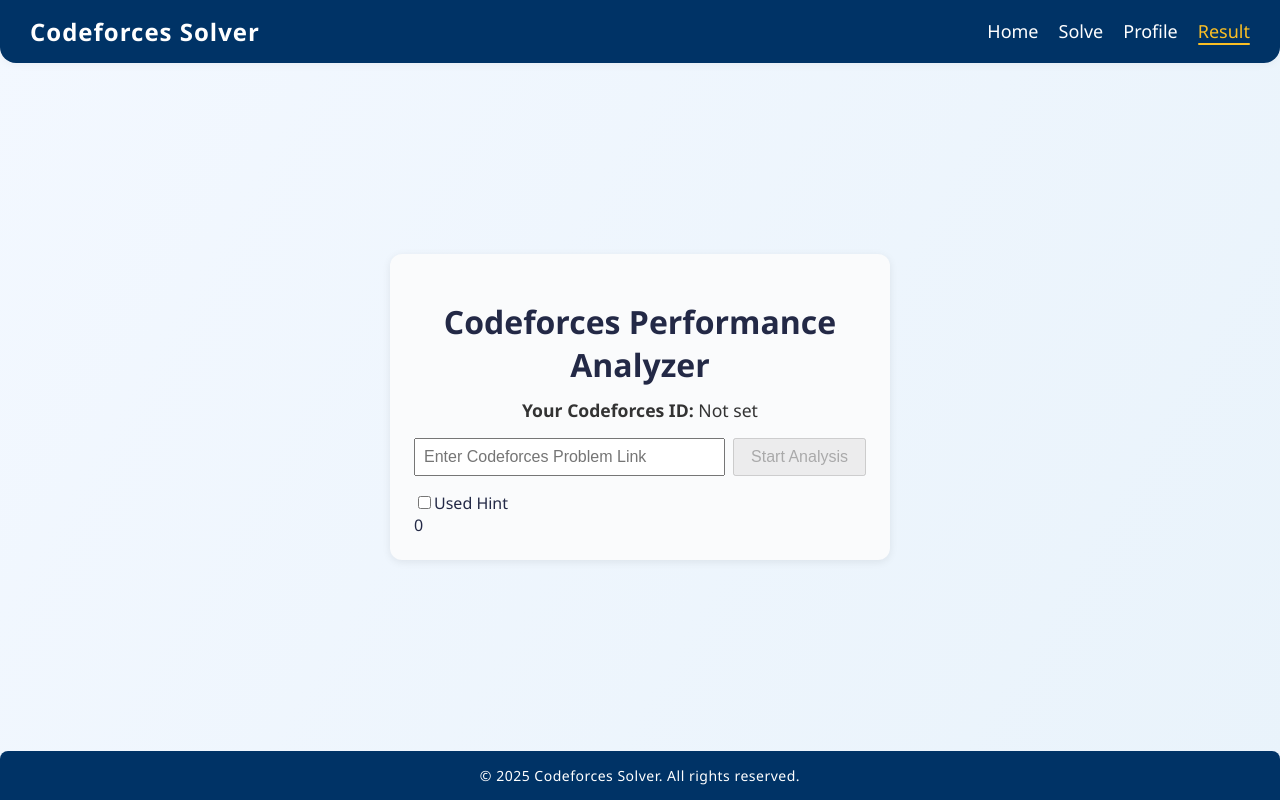
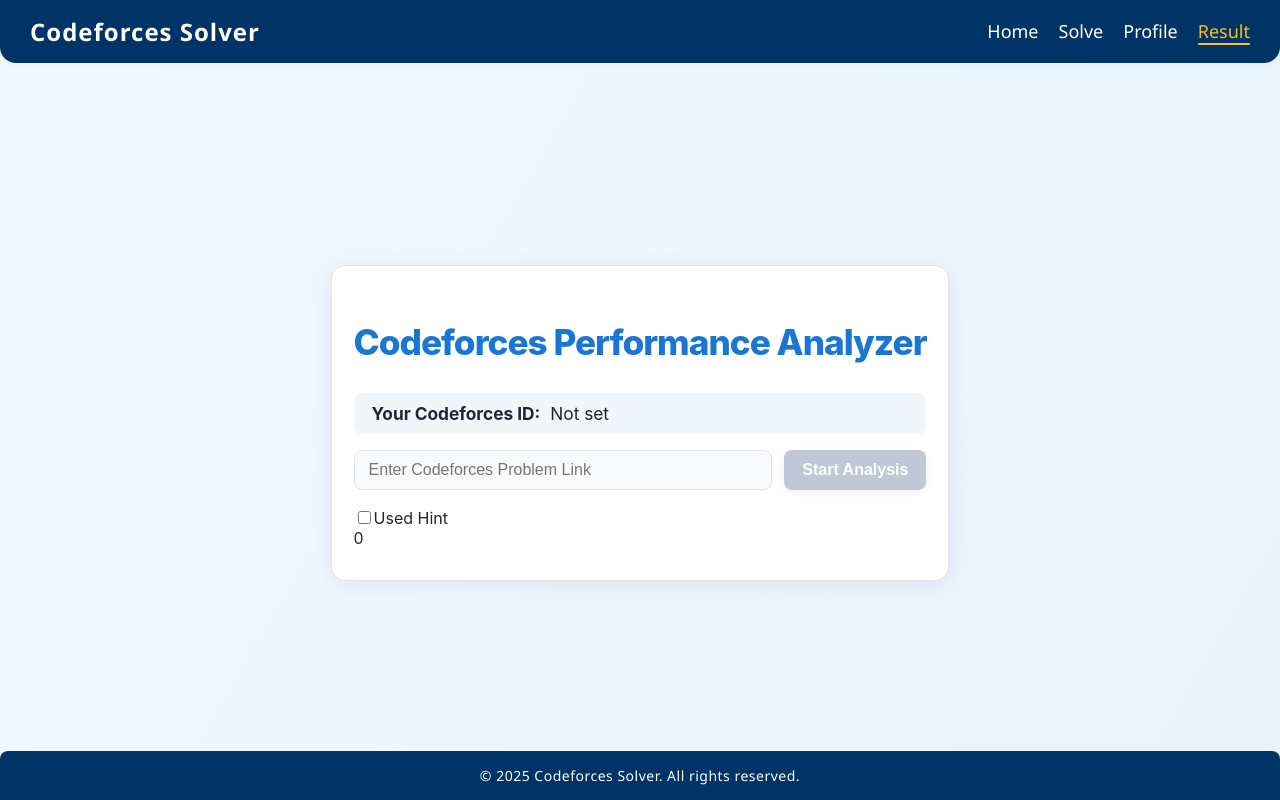
Before and after one commit to Ajayendra2705/cf-speed-solver, a React (Create React App) app: page /result in a window 1280 px wide. Built offline with nearby package versions, Linux system fonts and the light colour scheme.

Commit message:
result page improv

```diff
--- a/src/components/RatingResultPage/RatingResultPage.css
+++ b/src/components/RatingResultPage/RatingResultPage.css
@@ -1,55 +1,248 @@
-/* RatingResultPage.css */
+:root {
+  --primary: #1976d2;
+  --secondary: #4ecdc4;
+  --danger: #ff6b6b;
+  --success: #43aa8b;
+  --bg: #f6f8fb;
+  --card-bg: #fff;
+  --border: #e0e3ea;
+  --text-dark: #22223b;
+  --text-light: #6c757d;
+  --radius: 14px;
+  --shadow: 0 4px 24px rgba(30,34,90,0.07);
+}
+
+body, .result-container {
+  background: var(--bg);
+  font-family: 'Inter', 'Segoe UI', Arial, sans-serif;
+  color: var(--text-dark);
+}
+
 .result-container {
-    max-width: 500px;
-    margin: 40px auto;
-    padding: 24px;
-    background: #fafbfc;
-    border-radius: 12px;
-    box-shadow: 0 2px 8px rgba(0,0,0,0.08);
+  max-width: 820px;
+  margin: 32px auto 0 auto;
+  padding: 32px 22px;
+  background: var(--card-bg);
+  border-radius: var(--radius);
+  box-shadow: var(--shadow);
+  border: 1px solid var(--border);
 }
 
 .title {
+  font-size: 2.2rem;
+  font-weight: 800;
+  margin-bottom: 30px;
+  color: var(--primary);
   text-align: center;
-    margin-bottom: 12px;
+  letter-spacing: -1px;
 }
 
 .cf-id-display {
-    text-align: center;
-    font-size: 1.1em;
-    color: #333;
+  background: #f1f6fa;
+  border-radius: 8px;
+  padding: 10px 18px;
+  font-size: 1.08rem;
+  margin-bottom: 22px;
+  color: var(--text-dark);
+  display: flex;
+  align-items: center;
+  flex-wrap: wrap;
+  gap: 10px;
 }
 
 .input-group {
   display: flex;
-    gap: 8px;
-    margin-bottom: 16px;
-    justify-content: center;
+  gap: 12px;
+  margin-bottom: 18px;
 }
 
 .input-group input[type="url"] {
   flex: 1;
-    padding: 8px;
-    font-size: 1em;
+  padding: 10px 14px;
+  border: 1.5px solid var(--border);
+  border-radius: 8px;
+  font-size: 1rem;
+  background: #f9fafc;
+  transition: border 0.2s;
+}
+
+.input-group input[type="url"]:focus {
+  border-color: var(--primary);
+  outline: none;
 }
 
 .input-group button {
-    padding: 8px 16px;
-    font-size: 1em;
+  background: var(--primary);
+  color: #fff;
+  border: none;
+  border-radius: 8px;
+  padding: 10px 18px;
+  font-weight: 600;
+  font-size: 1rem;
+  cursor: pointer;
+  transition: background 0.18s;
+  box-shadow: 0 2px 8px rgba(25, 118, 210, 0.08);
+}
+.input-group button:disabled {
+  background: #bfc8d7;
+  cursor: not-allowed;
+}
+.input-group button + button {
+  background: var(--danger);
+}
+
+.problem-rating, .contest-date, .contest-division, .problem-tags, .timer {
+  margin-top: 8px;
+  font-size: 1.08rem;
+  color: var(--text-dark);
+}
+
+.problem-rating span {
+  color: var(--danger);
+  font-weight: bold;
+}
+
+.contest-date span,
+.contest-division span {
+  color: var(--secondary);
+  font-weight: 500;
+}
+
+.problem-tags {
+  color: var(--text-light);
+  font-size: 0.98rem;
+}
+
+.timer {
+  font-family: 'Fira Mono', monospace;
+  background: #e3f6f5;
+  padding: 4px 12px;
+  border-radius: 6px;
+  display: inline-block;
+  margin-top: 10px;
+}
+
+input[type="checkbox"] {
+  accent-color: var(--primary);
+}
+
+.problem-stats {
+  background: #f7f7fa;
+  border-radius: 8px;
+  padding: 10px 18px;
+  margin-top: 12px;
+  font-size: 1.02rem;
+  color: var(--text-dark);
+  display: flex;
+  gap: 32px;
+  flex-wrap: wrap;
+}
+.problem-stats p {
+  margin: 0;
 }
 
 .error-message {
-    color: #d32f2f;
-    margin: 12px 0;
+  background: #fff0f0;
+  color: var(--danger);
+  border: 1px solid #ffd5d5;
+  padding: 10px 16px;
+  border-radius: 8px;
+  margin-top: 18px;
+  font-weight: 600;
+}
+
+.wrong-subs {
+  margin-top: 24px;
+  background: #f8f9fb;
+  border-radius: 10px;
+  padding: 16px;
+  box-shadow: 0 1px 4px rgba(30,34,90,0.04);
+}
+.wrong-subs-table {
+  width: 100%;
+  border-collapse: collapse;
+  margin-top: 10px;
+  font-size: 0.98rem;
+}
+.wrong-subs-table th, .wrong-subs-table td {
+  border-bottom: 1px solid #e7eaf1;
+  padding: 7px 8px;
+  text-align: left;
+}
+.wrong-subs-table th {
+  background: #f1f7fa;
+  color: #1976d2;
+  font-weight: 600;
+}
+
+.result-display {
+  margin-top: 30px;
+  background: #f8fcff;
+  border-radius: 12px;
+  padding: 22px 20px 16px 20px;
+  box-shadow: 0 2px 10px rgba(25,118,210,0.07);
+  border: 1px solid #e0e3ea;
+}
+
+.result-display .rating {
+  font-size: 1.5rem;
+  font-weight: 700;
+  color: var(--primary);
+  margin-bottom: 10px;
+}
+
+.result-display p {
+  margin: 5px 0 0 0;
+  color: var(--text-dark);
+  font-size: 1.05rem;
+}
+
+.chart-container {
+  background: #f7fafd;
+  padding: 28px 18px 18px 18px;
+  border-radius: 16px;
+  margin-top: 38px;
+  box-shadow: 0 4px 20px rgba(30,34,90,0.07);
+  border: 1.5px solid #e3eaf1;
+}
+
+.chart-container h3 {
+  font-size: 1.25rem;
+  font-weight: 600;
+  margin-bottom: 18px;
+  color: var(--primary);
   text-align: center;
 }
 
-  .result-display {
-    margin-top: 24px;
-    text-align: center;
+@media (max-width: 900px) {
+  .result-container {
+    max-width: 99vw;
+    padding: 12vw 2vw;
+  }
+  .chart-container {
+    padding: 5vw 2vw;
+  }
+  .input-group {
+    flex-direction: column;
+    gap: 10px;
+  }
 }
 
-  .rating {
-    color: #1976d2;
-    font-size: 1.3em;
-    margin-bottom: 8px;
+@media (max-width: 600px) {
+  .result-container {
+    padding: 2vw 2vw;
   }
+  .chart-container {
+    padding: 3vw 1vw;
+  }
+  .problem-stats {
+    flex-direction: column;
+    gap: 12px;
+  }
+}
+
+/* Chart.js overrides for a modern look */
+.chartjs-render-monitor {
+  background: transparent;
+  border-radius: 12px;
+}
--- a/src/components/RatingResultPage/RatingResultPage.jsx
+++ b/src/components/RatingResultPage/RatingResultPage.jsx
@@ -1,4 +1,5 @@
 import React, { useState, useRef, useEffect } from 'react';
+import { Line } from 'react-chartjs-2';
 import { estimateRating } from '../../utils/estimateRating';
 import './RatingResultPage.css';
 
@@ -96,6 +97,27 @@
 
   // Read handle from localStorage
   const handle = localStorage.getItem('cfHandle') || '';
+
+  // Use handle-specific key for solvedHistory
+  const solvedHistoryKey = `cf_solvedHistory_${handle}`;
+
+  // Chart state with per-user persistence
+  const [solvedHistory, setSolvedHistory] = useState(() => {
+    const stored = localStorage.getItem(solvedHistoryKey);
+    return stored ? JSON.parse(stored) : [];
+  });
+
+  // Save solvedHistory to localStorage whenever it changes
+  useEffect(() => {
+    localStorage.setItem(solvedHistoryKey, JSON.stringify(solvedHistory));
+  }, [solvedHistory, solvedHistoryKey]);
+
+  // When handle changes, load that user's history
+  useEffect(() => {
+    const stored = localStorage.getItem(solvedHistoryKey);
+    setSolvedHistory(stored ? JSON.parse(stored) : []);
+    // eslint-disable-next-line
+  }, [handle]);
 
   // Fetch user info once
   useEffect(() => {
@@ -286,6 +308,62 @@
   // Wrong submissions (verdict !== OK)
   const wrongSubs = allSubs.filter(sub => sub.verdict !== 'OK');
 
+  // Add to solvedHistory whenever a question is solved
+  useEffect(() => {
+    if (
+      submissionTime !== null &&
+      problemDetails?.rating &&
+      estimatedRating !== null
+    ) {
+      setSolvedHistory(prev => [
+        ...prev,
+        {
+          original: problemDetails.rating,
+          estimated: estimatedRating,
+        }
+      ]);
+    }
+    // eslint-disable-next-line
+  }, [submissionTime]);
+
+  // Chart data
+  const chartData = {
+    labels: solvedHistory.map((_, idx) => `Q${idx + 1}`),
+    datasets: [
+      {
+        label: 'Original Rating',
+        data: solvedHistory.map(q => q.original),
+        borderColor: '#FF6B6B',
+        backgroundColor: '#FF6B6B33',
+        tension: 0.3,
+        pointRadius: 5,
+      },
+      {
+        label: 'Solved As',
+        data: solvedHistory.map(q => q.estimated),
+        borderColor: '#4ECDC4',
+        backgroundColor: '#4ECDC433',
+        tension: 0.3,
+        pointRadius: 5,
+      }
+    ]
+  };
+
+  const chartOptions = {
+    responsive: true,
+    plugins: {
+      legend: { position: 'top' }
+    },
+    scales: {
+      x: { title: { display: true, text: 'Number of Questions Solved' } },
+      y: {
+        title: { display: true, text: 'Rating' },
+        suggestedMin: Math.min(...solvedHistory.flatMap(q => [q.original, q.estimated]), 800) - 100,
+        suggestedMax: Math.max(...solvedHistory.flatMap(q => [q.original, q.estimated]), 1200) + 100
+      }
+    }
+  };
+
   return (
     <div className="result-container">
       <h1 className="title">Codeforces Performance Analyzer</h1>
@@ -422,6 +500,14 @@
           <p>Problem vs Your Rating: {problemDetails?.rating && userRating ? (problemDetails.rating - userRating) : 'N/A'}</p>
         </div>
       )}
+
+      {/* --- CHART --- */}
+      {solvedHistory.length > 0 && (
+        <div className="chart-container" style={{ marginTop: 32, marginBottom: 32 }}>
+          <h3>Progress Chart</h3>
+          <Line data={chartData} options={chartOptions} height={350} />
+        </div>
+      )}
     </div>
   );
 };
```
Lines whose indentation alone changed are shown as unchanged.
